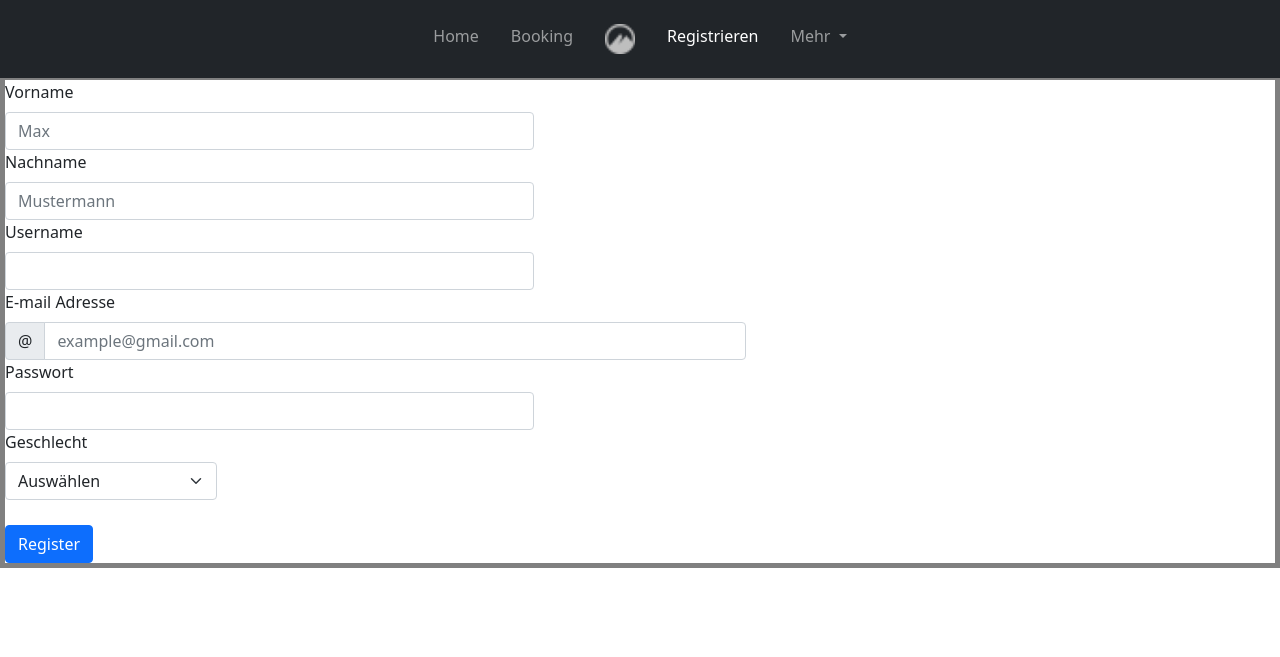
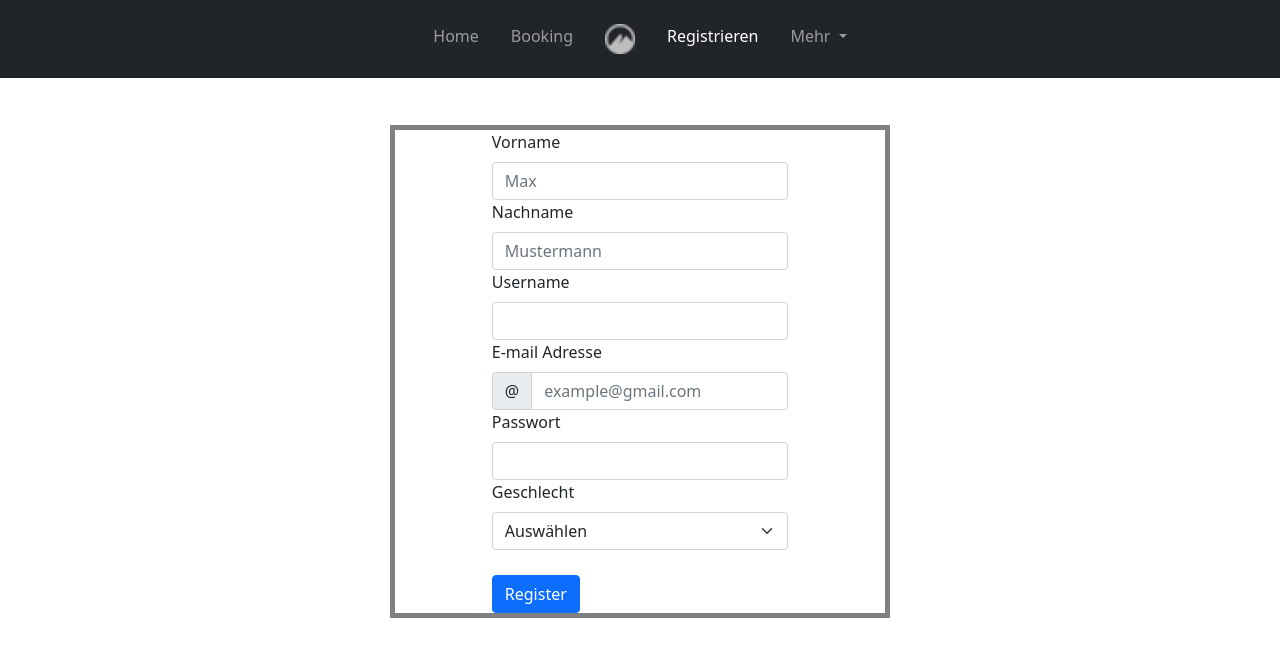
Before and after one commit to if22b151/Hotel-Website, a PHP site: page /signup.html in a window 1280 px wide. Shown: the top 657 px of the page. Run offline with PHP 8.4, Linux system fonts and the light colour scheme.

Commit message:
all divs centered

```diff
--- a/faq.html
+++ b/faq.html
@@ -59,7 +59,7 @@
     <div class="accordion" id="accordionExample">
       <!--Erstes Accordion-->
         <div class="accordion-item">
-          <h2 class="accordion-header" id="RegistrationFAQ">
+          <h2 class="accordion-header" id="RegistrierungFAQ">
             <button class="accordion-button" type="button" data-bs-toggle="collapse" data-bs-target="#collapseOne" aria-expanded="true" aria-controls="collapseOne">
                 Wie registriere ich mich?
             </button>
@@ -109,7 +109,7 @@
 
     <!--Viertes Accordion-->
     <div class="accordion-item">
-      <h2 class="accordion-header" id="headingFour">
+      <h2 class="accordion-header" id="RegistrierungbearbeitenFAQ">
         <button class="accordion-button collapsed" type="button" data-bs-toggle="collapse" data-bs-target="#collapseFour" aria-expanded="false" aria-controls="collapseFour">
         Wie kann ich meine Reservierung bearbeiten?
         </button>
--- a/impressum.html
+++ b/impressum.html
@@ -49,7 +49,7 @@
     </div>
 
 
-        <div class="Row">
+        <div class="Rowpictures">
             <div class="Fotos">
             <div class="mx-auto" style="width: 110px;">
                 <img src="img/paul.jpeg" class="img-fluid" alt="Paul Felgitsch">
--- a/signup.html
+++ b/signup.html
@@ -54,32 +54,32 @@
     <div class="Header">
         <h1>Registrierung</h1>
     </div>
-
+    <div class="OverallContainer">
     <div class="Sign-UpContainer">
     <form>
         <!--Vorname-->
-         <div class="col-sm-5">
+         <div class="col-l-5">
           <label for="validationVorname" class="form-label">Vorname</label>
           <input type="text" name="validationVorname" class="form-control" id="validationDefault01" placeholder="Max" required>
         </div>
 
 
           <!--Nachname-->
-          <div class="col-sm-5">
+          <div class="col-l-5">
           <label for="validationNachname" class="form-label">Nachname</label>
           <input type="text" name="validationNachname" class="form-control" id="validationDefault02" placeholder="Mustermann" required>
         </div>
 
 
         <!--Username-->
-          <div class="col-sm-5">
+          <div class="col-l-5">
           <label for="validationUsername" class="form-label">Username</label>
             <input type="text" name="validationUsername" class="form-control" id="validationDefaultUsername"  aria-describedby="inputGroupPrepend2" required>
         </div>
 
 
         <!--E-mail Adresse-->
-          <div class="col-sm-7">
+          <div class="col-l-5">
           <label for="validationEmail" class="form-label">E-mail Adresse</label>
           <div class="input-group">
             <span class="input-group-text" id="inputGroupPrepend2">@</span>
@@ -88,13 +88,13 @@
         </div>
 
         <!--Passwort-->
-         <div class="col-sm-5">
+         <div class="col-l-5">
           <label for="validationPasswort" class="form-label">Passwort</label>
           <input type="password" name="validationPasswort" class="form-control" id="validationDefault03" required>
          </div>
 
         <!--Geschlecht-->
-          <div class="col-sm-2">
+          <div class="col-l-2">
           <label for="validationGeschlecht" class="form-label">Geschlecht</label>
           <select class="form-select" name="validationGeschlecht" id="validationDefault04" required>
             <option selected disabled value="">Auswählen</option>
@@ -108,13 +108,13 @@
 
        <!--Button-->
        <div class="RegisterButton">
-        <div class="col-sm-5">
+        <div class="col-l-5">
           <button class="btn btn-primary" type="submit">Register</button>
         </div>
       </div>
   </form>
 </div>
-
+</div>
 
   <!-- Bootstrap Scripts -->
   <script src="https://ajax.googleapis.com/ajax/libs/jquery/1.12.4/jquery.min.js"></script>
--- a/styles.css
+++ b/styles.css
@@ -14,21 +14,22 @@
 }
 
 .ContainerImp{
+    box-sizing: border-box;
+    width: 500px;
     border: 5px;
-    margin-right: 500px;
+    border-style: double;
+    backdrop-filter: contrast(0.5);
+    margin-top: 50px;
     margin-left: 500px;
-    padding-bottom: 100px;
-    border-style: double;
-    margin-top: 30px;
-    backdrop-filter: contrast(0.5);
-    padding-top: 30px;
+
+
 }
 .TableContainer{
     display: flex;
     justify-content: center;
     align-items: center;
 }
-.Row{
+.Rowpictures{
     display: flex;
     justify-content: center;
 }
@@ -37,50 +38,46 @@
     padding: 10px;
 }
 
-/* noch nicht richtig */
-@media screen and (max-width: 500px) {
-    .Row {
-      width: 100%;
-    }
-  }
 .accordion-item{
-   margin: 30px;
+   margin: 60px;
 
 }
 
 .Log-InContainer{
+    display: flex;
+    box-sizing: border-box;
+    width: 500px;
     border: 5px solid rgb(112, 102, 102);
+    justify-content: center;
+    align-items: center;
+    flex-direction: column;
+
 }
 
-.User_Passwort{
+.Sign-UpContainer{
+  border: 5px solid grey;
+  box-sizing: border-box;
+  width: 500px;
   display: flex;
   justify-content: center;
   align-items: center;
+
 }
-
-
-.Button{
-     /* Button!! */
+.OverallContainer{
   display: flex;
   justify-content: center;
   align-items: center;
+  margin-top: 50px;
 }
-@media screen and (max-width: 992px) and (min-width: 768px){
-    .Button{
-        padding-right: 285px;
+#RegistrierungFAQ{
+    border: 3px solid grey;
 }
+#ZahlungsmethodeFAQ{
+    border: 3px solid grey;
 }
-@media screen and (min-width: 992px){
-    .Button {
-        padding-right: 565px;
+#Passwort_vergessenFAQ{
+    border: 3px solid grey;
 }
+#RegistrierungbearbeitenFAQ{
+    border: 3px solid grey;
 }
-@media screen and (max-width: 768px) and (min-width: 300px) {
-    .Button{
-        padding-right: 135px;
-    }
-}
-.Sign-UpContainer{
-  border: 5px solid grey;
-
-}
```
Also changed, not shown: login.html (+4 -4 lines). Lines whose indentation alone changed are shown as unchanged.
